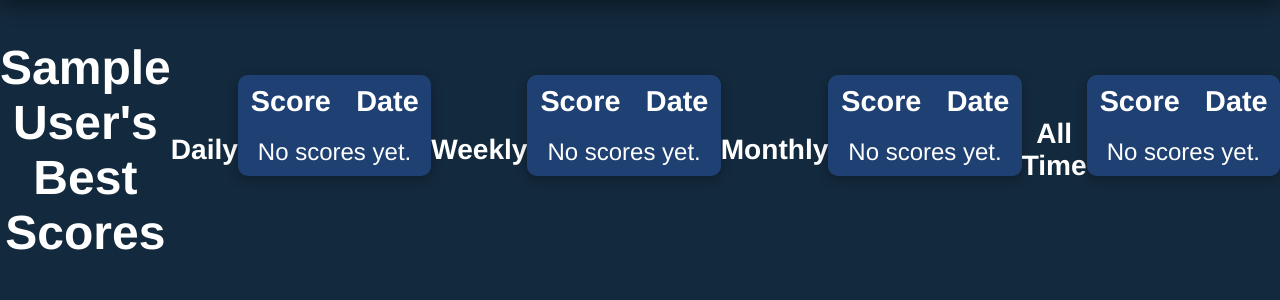
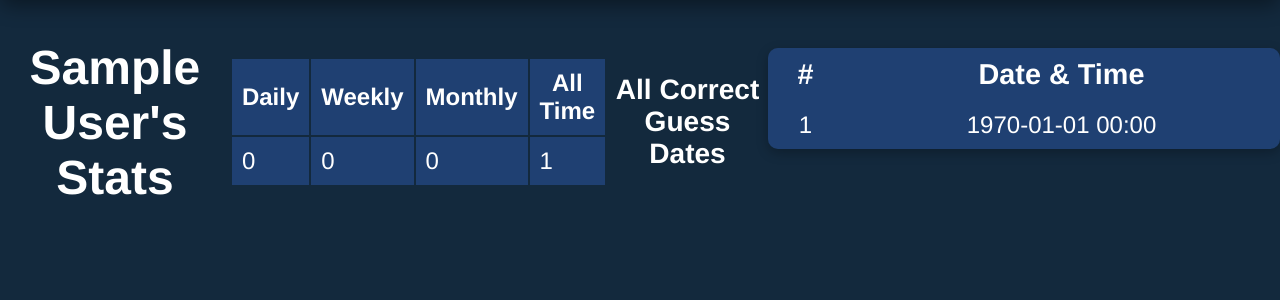
Before and after one commit to rivitaly/whats-the-weather, a PHP site: page /stats.php in a window 1280 px wide. Shown: the part 65-365 px from the top of the page. Run offline with PHP 8.4, Linux system fonts and the light colour scheme; the visitor is signed in with stand-in values (Sample User, id 1); tables that the repository leaves empty or names only in its code hold one stand-in row (values such as "Sample post").

Commit message:
stats logic update

```diff
--- a/stats.php
+++ b/stats.php
@@ -2,7 +2,7 @@
 require_once("db.php");
 session_start();
 
-// If not signed in, redirect
+// Redirect if not signed in
 if(!isset($_SESSION["account"])){
     header("Location: index.php");
     exit();
@@ -10,37 +10,34 @@ if(!isset($_SESSION["account"])){
 
 $userId = $_SESSION["account_id"];
 
-// Connect to DB
 try {
     $db = new PDO($attr, $db_user, $db_pwd, $options);
 } catch (PDOException $e) {
     die("Database connection failed: " . $e->getMessage());
 }
 
-// Fetch top scores for user, grouped by period
+// Fetch counts using SQL
 $stmt = $db->prepare("
-    SELECT period, score, created_at
+    SELECT
+        COUNT(*) AS all_time,
+        SUM(DATE(correct_guess_data) = CURDATE()) AS daily,
+        SUM(DATE(correct_guess_data) >= DATE_SUB(CURDATE(), INTERVAL WEEKDAY(CURDATE()) DAY)) AS weekly,
+        SUM(DATE(correct_guess_data) >= DATE_FORMAT(CURDATE(), '%Y-%m-01')) AS monthly
     FROM leaderboards
     WHERE account_id = ?
-    ORDER BY created_at DESC
 ");
 $stmt->execute([$userId]);
-$scores = $stmt->fetchAll(PDO::FETCH_ASSOC);
+$counts = $stmt->fetch(PDO::FETCH_ASSOC);
 
-// Organize scores by period
-$userScores = [
-    "Daily" => [],
-    "Weekly" => [],
-    "Monthly" => [],
-    "All Time" => []
-];
-
-foreach ($scores as $row) {
-    $period = ucfirst($row['period']); // Ensure capitalization
-    if(array_key_exists($period, $userScores)){
-        $userScores[$period][] = $row;
-    }
-}
+// Fetch all guesses for detailed table
+$stmt2 = $db->prepare("
+    SELECT correct_guess_data
+    FROM leaderboards
+    WHERE account_id = ?
+    ORDER BY correct_guess_data DESC
+");
+$stmt2->execute([$userId]);
+$guesses = $stmt2->fetchAll(PDO::FETCH_ASSOC);
 ?>
 
 <!DOCTYPE html>
@@ -84,27 +81,40 @@ foreach ($scores as $row) {
 </header>
 
 <div id="stats-container">
-    <h2 id="stats-name-display"><?= $_SESSION["display_name"] ?>'s Best Scores</h2>
+    <h2 id="stats-name-display"><?= $_SESSION["display_name"] ?>'s Stats</h2>
 
-    <?php foreach($userScores as $period => $scoresArr): ?>
-      <h3><?= $period ?></h3>
+    <table id="stats-table">
+        <tr>
+            <th>Daily</th>
+            <th>Weekly</th>
+            <th>Monthly</th>
+            <th>All Time</th>
+        </tr>
+        <tr>
+            <td><?= $counts['daily'] ?></td>
+            <td><?= $counts['weekly'] ?></td>
+            <td><?= $counts['monthly'] ?></td>
+            <td><?= $counts['all_time'] ?></td>
+        </tr>
+    </table>
+
+    <h3>All Correct Guess Dates</h3>
     <table class="user-stats-table">
         <tr>
-          <th>Score</th>
-          <th>Date</th>
+            <th>#</th>
+            <th>Date & Time</th>
         </tr>
-        <?php if(empty($scoresArr)): ?>
-          <tr><td colspan="2">No scores yet.</td></tr>
+        <?php if(empty($guesses)): ?>
+            <tr><td colspan="2">No correct guesses yet.</td></tr>
         <?php else: ?>
-          <?php foreach($scoresArr as $scoreRow): ?>
+            <?php foreach($guesses as $i => $row): ?>
                 <tr>
-              <td><?= htmlspecialchars($scoreRow['score']) ?></td>
-              <td><?= date("Y-m-d H:i", strtotime($scoreRow['created_at'])) ?></td>
+                    <td><?= $i + 1 ?></td>
+                    <td><?= date("Y-m-d H:i", strtotime($row['correct_guess_data'])) ?></td>
                 </tr>
             <?php endforeach; ?>
         <?php endif; ?>
     </table>
-    <?php endforeach; ?>
 </div>
 
 </body>
```
Lines whose indentation alone changed are shown as unchanged.
